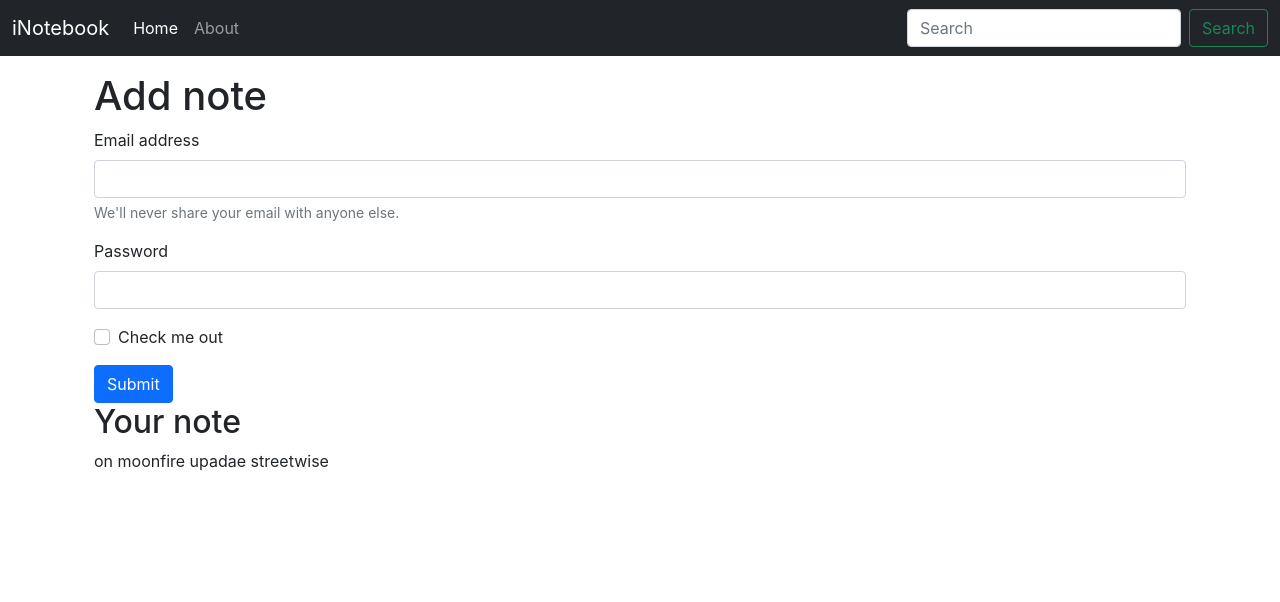
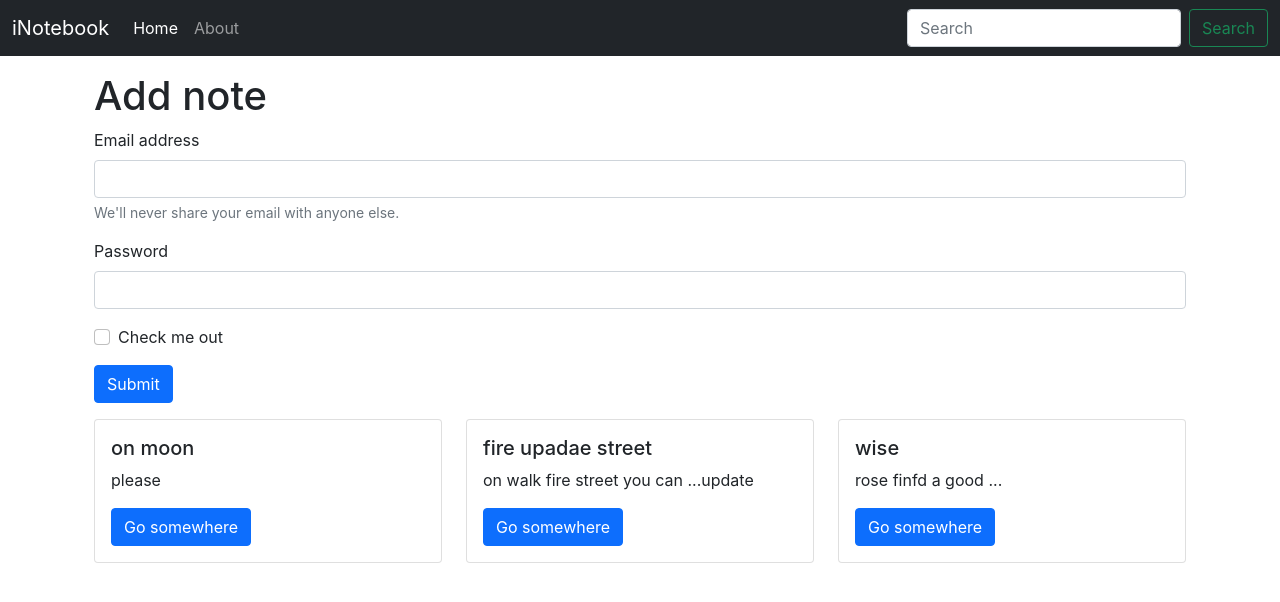
Before and after one commit to Vivekv1999/React-harry-v-2022, a React (Create React App) app in the folder inotebook/: page / in a window 1280 px wide. Shown: the top 602 px of the page. Built offline with nearby package versions, Linux system fonts and the light colour scheme.

Commit message:
lac-61 ading noteitem in seperate note..

```diff
--- a/inotebook/package.json
+++ b/inotebook/package.json
@@ -6,8 +6,10 @@
     "@testing-library/jest-dom": "^5.16.5",
     "@testing-library/react": "^13.4.0",
     "@testing-library/user-event": "^13.5.0",
+    "bootstrap": "^5.2.2",
     "concurrently": "^7.4.0",
     "react": "^18.2.0",
+    "react-bootstrap": "^2.5.0",
     "react-dom": "^18.2.0",
     "react-router-dom": "^6.4.2",
     "react-scripts": "5.0.1",
@@ -18,7 +20,7 @@
     "build": "react-scripts build",
     "test": "react-scripts test",
     "eject": "react-scripts eject",
-    "both":"concurrently \"npm start\" \"nodemon backend/index.js\""
+    "both": "concurrently \"npm start\" \"nodemon backend/index.js\""
   },
   "eslintConfig": {
     "extends": [
--- a/inotebook/src/components/Home.js
+++ b/inotebook/src/components/Home.js
@@ -1,11 +1,9 @@
 import React, { useContext } from 'react'
 import noteContext from '../Context/notes/noteContext'
+import Notes from './Notes'
 
 export default function Home() {
-  const Context=useContext(noteContext)
-  console.log(Context,"kk");
 
-  const {notes,setnotes}= Context;
 
 
   return (
@@ -28,10 +26,9 @@ export default function Home() {
         <button type="submit" className="btn btn-primary">Submit</button>
       </form>
 
-      <h2>Your note</h2>
-      {notes.map((note)=>{
-        return note.title
-      })}
+      <Notes />
+
+
 
     </div>
   )
--- /dev/null
+++ b/inotebook/src/components/Noteitem.js
@@ -0,0 +1,18 @@
+import React from 'react'
+import Card from 'react-bootstrap/Card';
+import Button from 'react-bootstrap/Button';
+
+export default function Noteitem(props) {
+    const { note } = props
+    return (
+        <div className='col-md-4'>
+            <Card>
+                <Card.Body>
+                    <Card.Title>{note.title}</Card.Title>
+                    <Card.Text>{note.description}</Card.Text>
+                    <Button variant="primary">Go somewhere</Button>
+                </Card.Body>
+            </Card>
+        </div>
+    )
+}
--- /dev/null
+++ b/inotebook/src/components/Notes.js
@@ -0,0 +1,18 @@
+import React, { useContext } from 'react'
+import noteContext from '../Context/notes/noteContext';
+import Noteitem from './Noteitem';
+
+
+export default function Notes() {
+    const Context = useContext(noteContext)
+    console.log(Context, "kk");
+    const { notes, setnotes } = Context;
+
+    return (
+        <div className="row my-3">
+            {notes.map((note) => {
+                return   <Noteitem note={note} />
+            })}
+        </div>
+    )
+}
```
Also changed, not shown: 1 other file (tests, documents, lock files or other folders).
